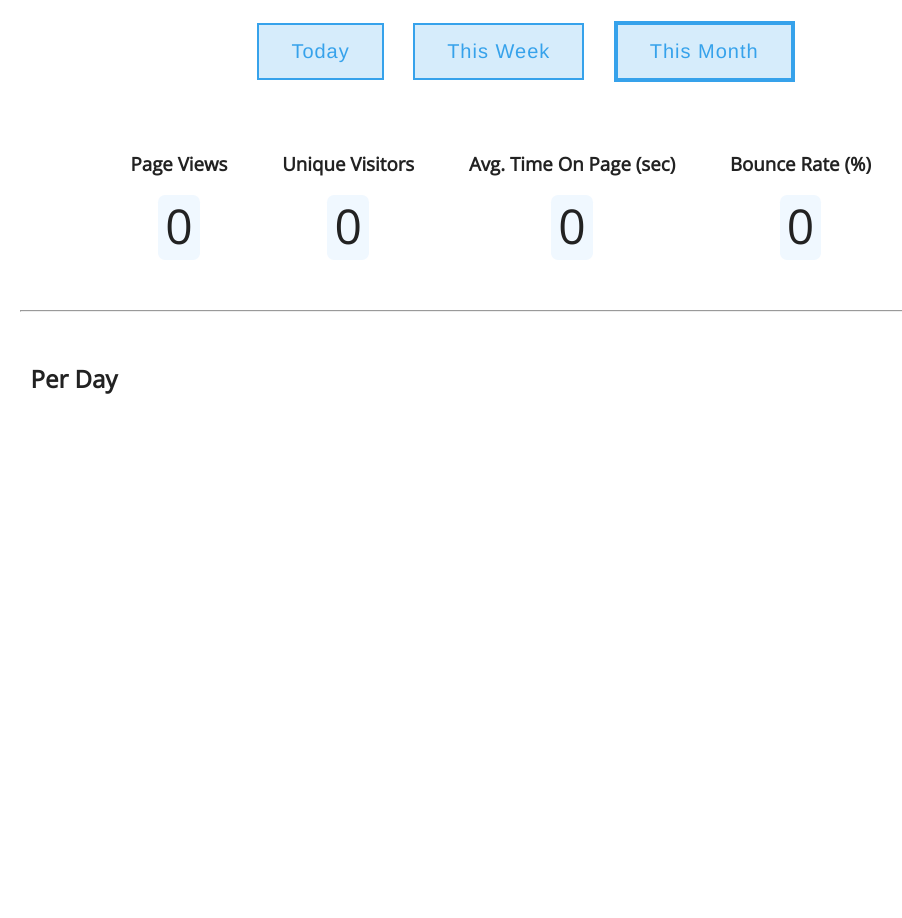
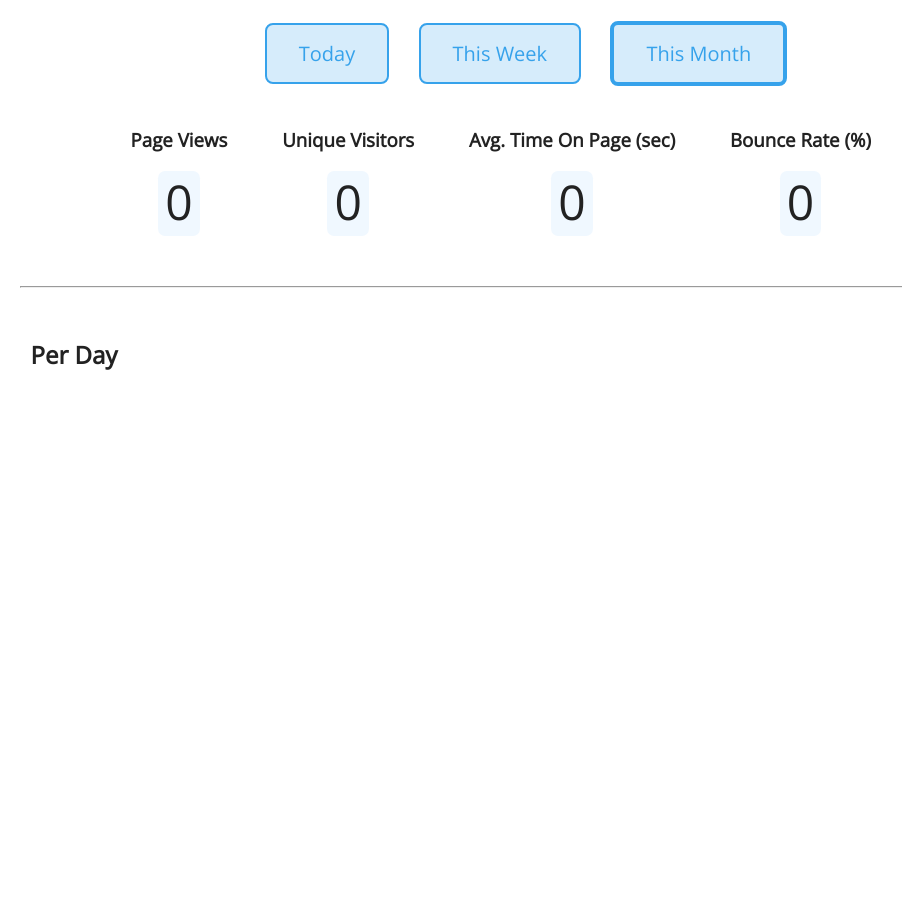
Before and after one commit to healeycodes/roll-your-own-analytics, a website: page public/dashboard.html in a window 1280 px wide. Shown: the top 918 px of the page, without its empty margins (114-1016 px from the left). Drawn offline with nearby package versions, Linux system fonts and the light colour scheme; no server answers.

Commit message:
Add rounded buttons to dashboard

```diff
--- a/public/css/dashboard.css
+++ b/public/css/dashboard.css
@@ -7,20 +7,21 @@
 
 #top {
     text-align: center;
-    margin-bottom: 38px;
+    margin-bottom: 10px;
 }
 
 button {
-    font-family: 'Helvetica Neue', sans-serif;
+    font-family: 'Open Sans', sans-serif;
     background-color: rgba(54, 162, 235, 0.2);
     border: 2px solid rgba(54, 162, 235, 1);
+    border-radius: 8px;
     color: rgba(54, 162, 235, 1);
     padding: 15px 32px;
     text-align: center;
     text-decoration: none;
     display: inline-block;
+    cursor: pointer;
     font-size: 20px;
-    letter-spacing: 1px;
     margin: 1%;
 }
 
```
